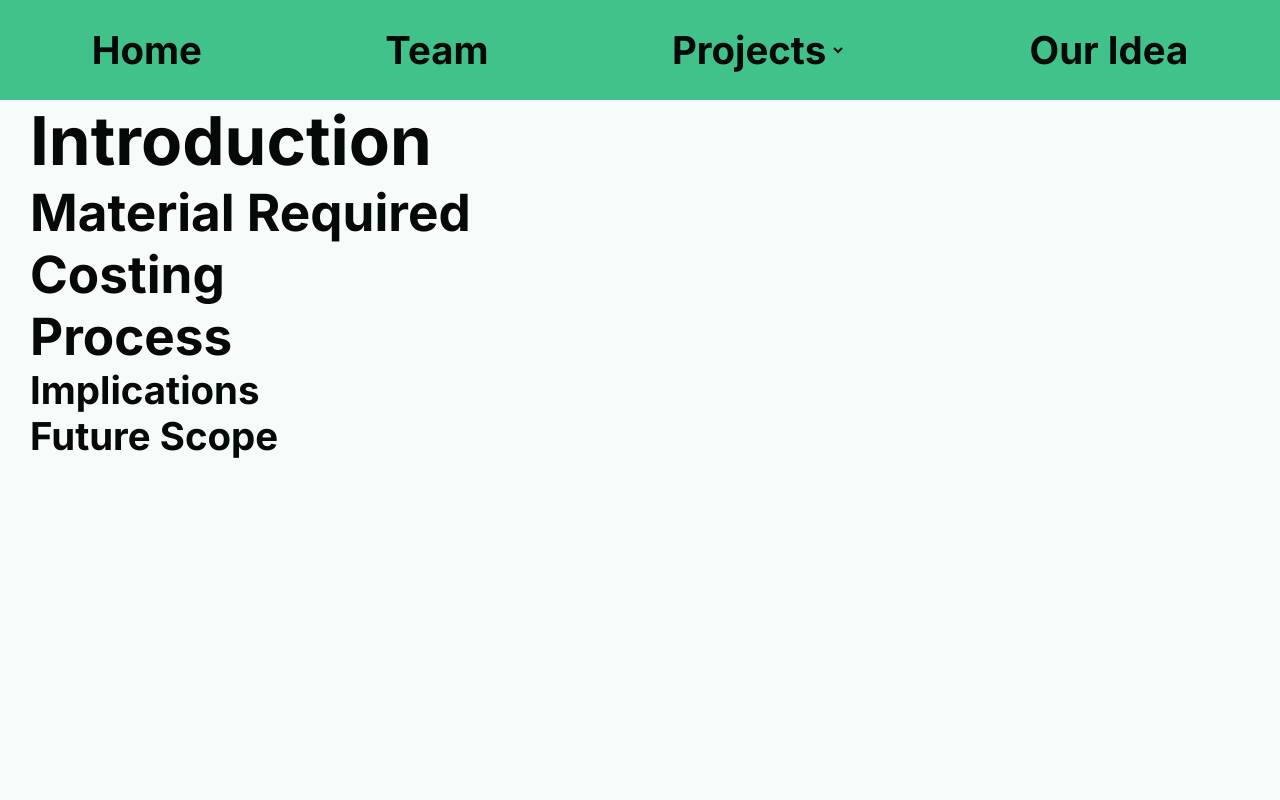
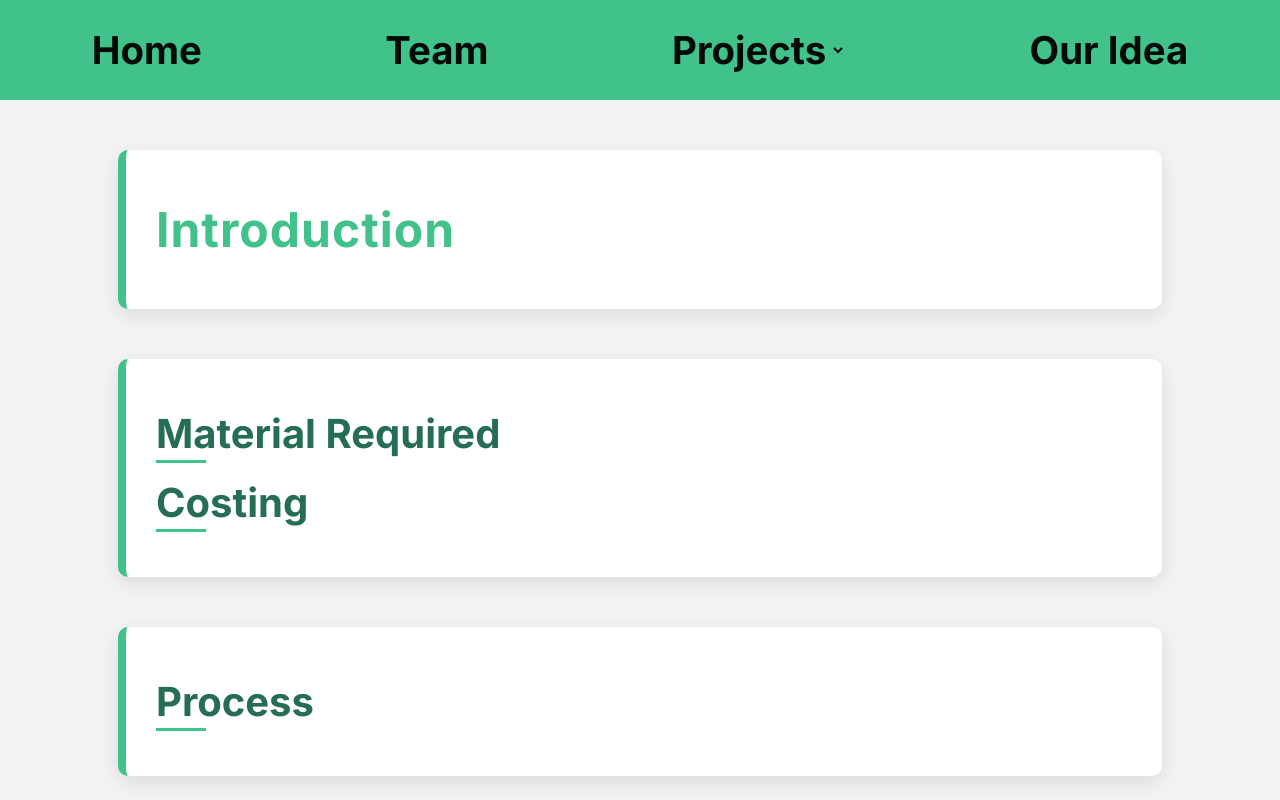
Before and after one commit to UdbhavDalmia/Exhibition-Website, a plain HTML site: page project10.html in a window 1280 px wide. Shown: the top 800 px of the page. Drawn offline with Linux system fonts and the light colour scheme.

Commit message:
test merging

```diff
--- a/project10.html
+++ b/project10.html
@@ -1,12 +1,15 @@
 <!DOCTYPE html>
 <html lang="en">
+
 <head>
   <meta charset="UTF-8">
   <meta name="viewport" content="width=device-width, initial-scale=1.0">
   <link rel="stylesheet" href="style.css">
+  <link rel="stylesheet" href="project1.css">
   <script src="script.js"></script>
   <title>Water Alarming System</title>
 </head>
+
 <body>
   <nav class="nav" id="desktop">
     <a href="index.html" class="nav-link">
@@ -57,4 +60,5 @@
     </section>
   </div>
 </body>
+
 </html>
```
Also changed, not shown: project1.html (+1 -0 lines), project11.html (+4 -0 lines), project2.html (+4 -0 lines), project3.html (+4 -0 lines), project4.html (+4 -0 lines), project5.html (+4 -0 lines), project6.html (+4 -0 lines), project7.html (+4 -0 lines), project8.html (+4 -0 lines), project9.html (+4 -0 lines). Lines whose indentation alone changed are shown as unchanged.
